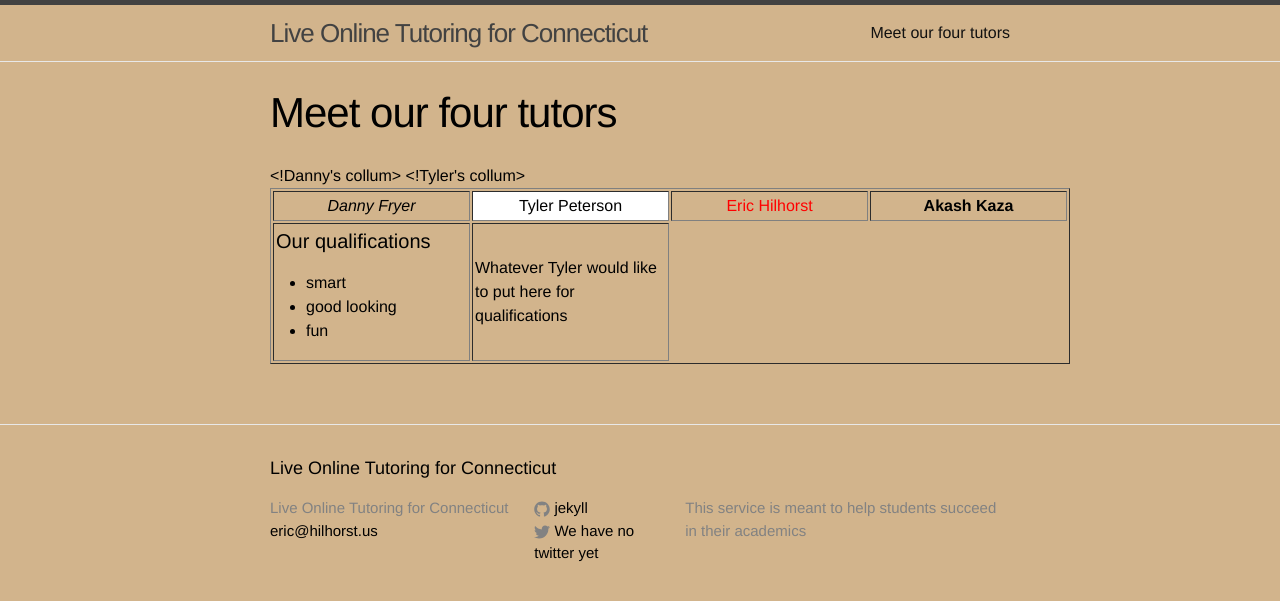
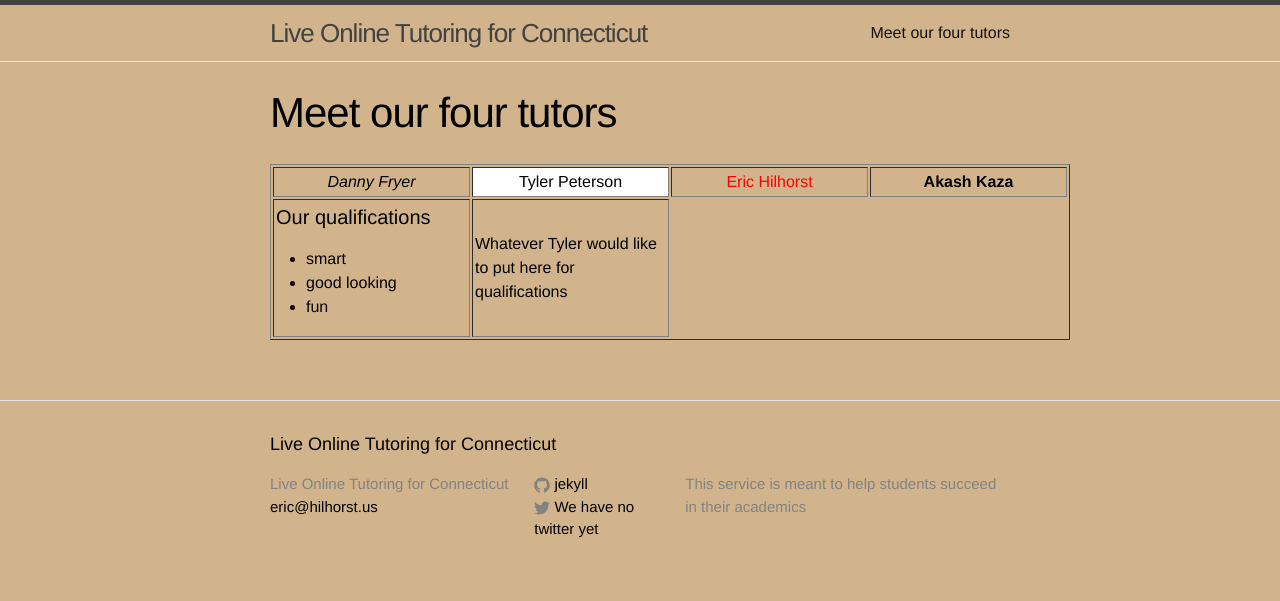
Before and after one commit to pepe454/pepe454.github.io, a Jekyll site: the page built from about.md, in a window 1280 px wide. Shown: the top 601 px of the page. Built offline with Jekyll 4.4.1, drawn with Linux system fonts in a browser that asks for light colours.

Commit message:
Update about.md

```diff
--- a/about.md
+++ b/about.md
@@ -15,7 +15,7 @@ permalink: /about/
     <td width="25%" align="center" style="color: red">Eric Hilhorst</td>
     <td width="25%" align="center"><b>Akash Kaza</b></td>
   </tr>
-<!Danny's collum>
+<!--Danny's column-->
   <tr>
     <td>
     <h4>Our qualifications</h4>
@@ -25,7 +25,7 @@ permalink: /about/
       <li>fun</li>
     </ul>
     </td>
-<!Tyler's collum>
+<!--Tyler's column-->
     <td>
     Whatever Tyler would like to put here for qualifications
     </td>
```
